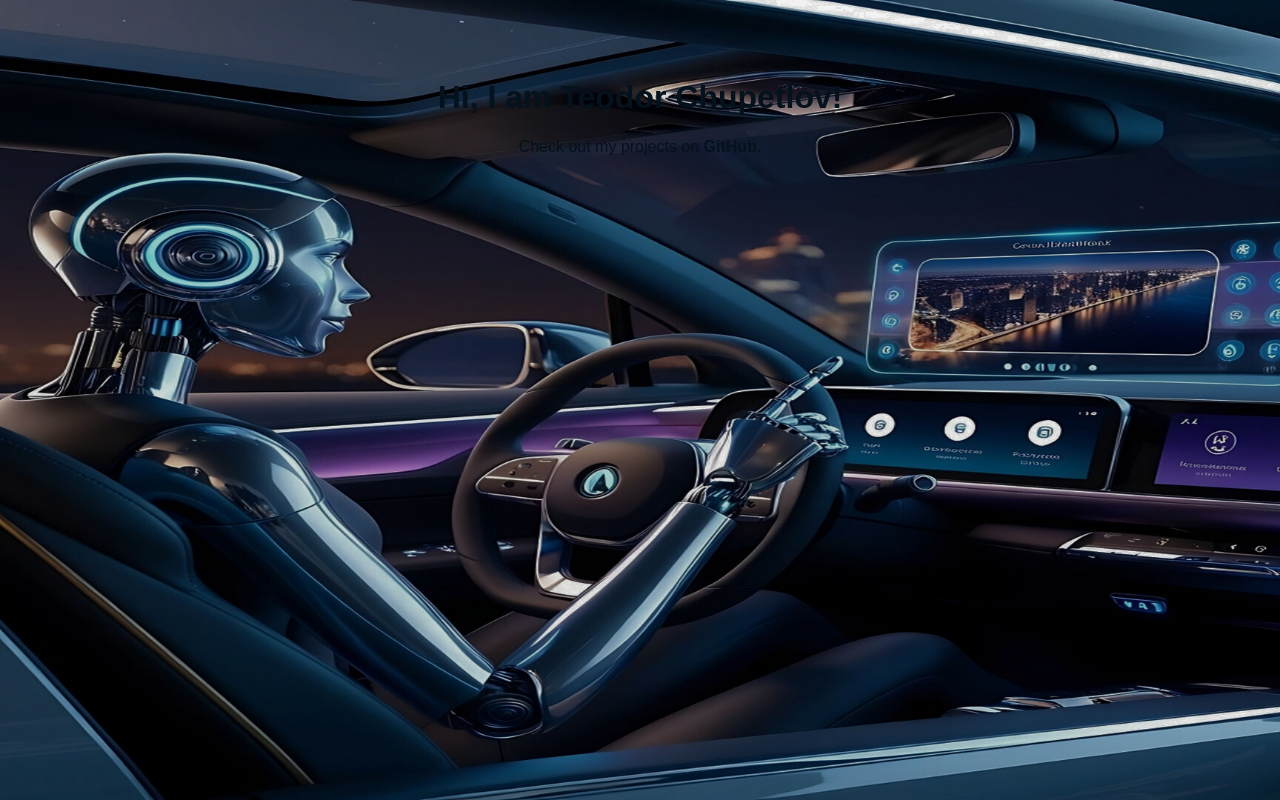
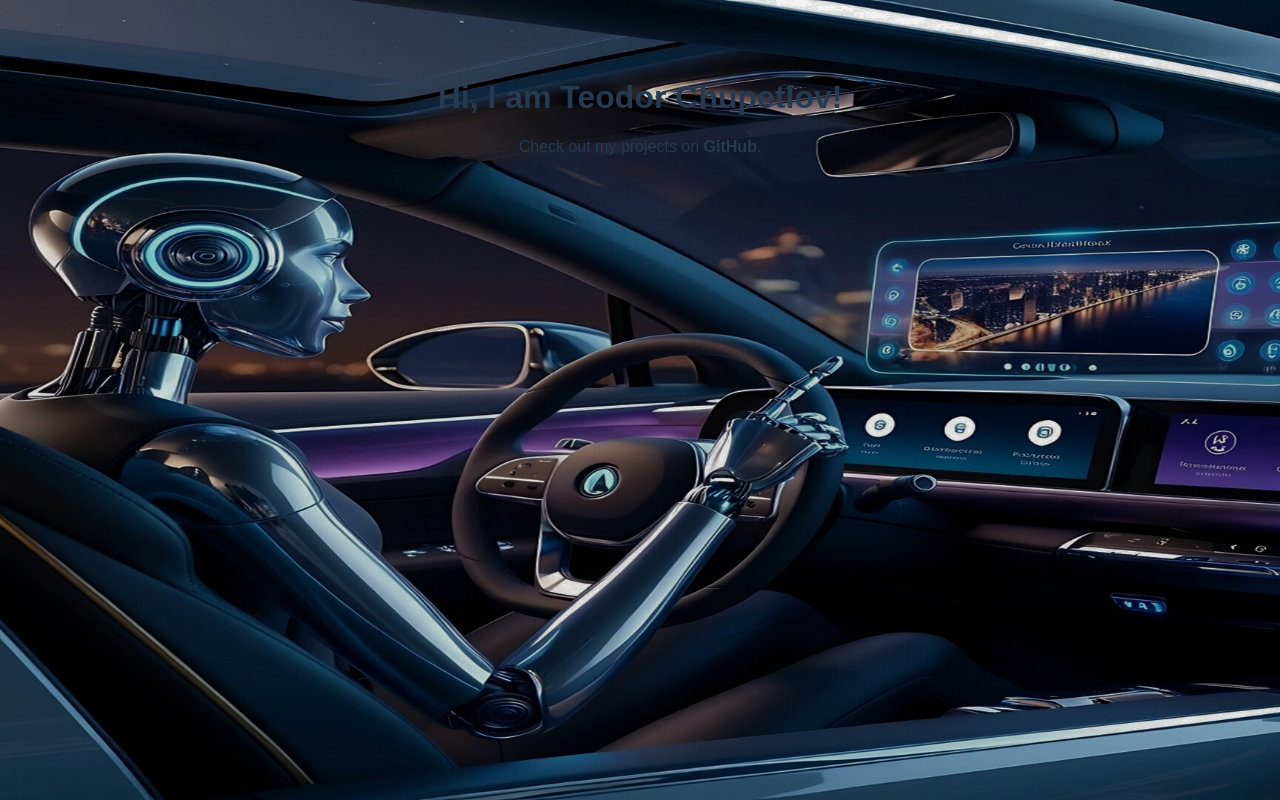
Before and after one commit to teochupi/teochupi.github.io, a plain HTML site: page index.html in a window 1280 px wide. Drawn offline with Linux system fonts and the light colour scheme.

Commit message:
Update style.css

```diff
--- a/style.css
+++ b/style.css
@@ -2,13 +2,13 @@ body {
     font-family: Arial, sans-serif;
     background: url('WEB_background.jpg') no-repeat center center fixed;
     background-size: cover;
-    color: #04121e; /* Цветът на текста */
+    color: #263a52; /* Светлосин цвят */
     text-align: center;
     padding: 50px;
 }
 
 h1, h2, h3, p, a {
-    color: #04121e; /* Всички заглавия, параграфи и линкове в желания цвят */
+    color: #263a52 !important; /* Всички надписи със светлосин цвят */
 }
 
 a {
@@ -18,4 +18,5 @@ a {
 
 a:hover {
     text-decoration: underline;
+    color: #1a73e8; /* По-ярък ефект при ховър */
 }
```
